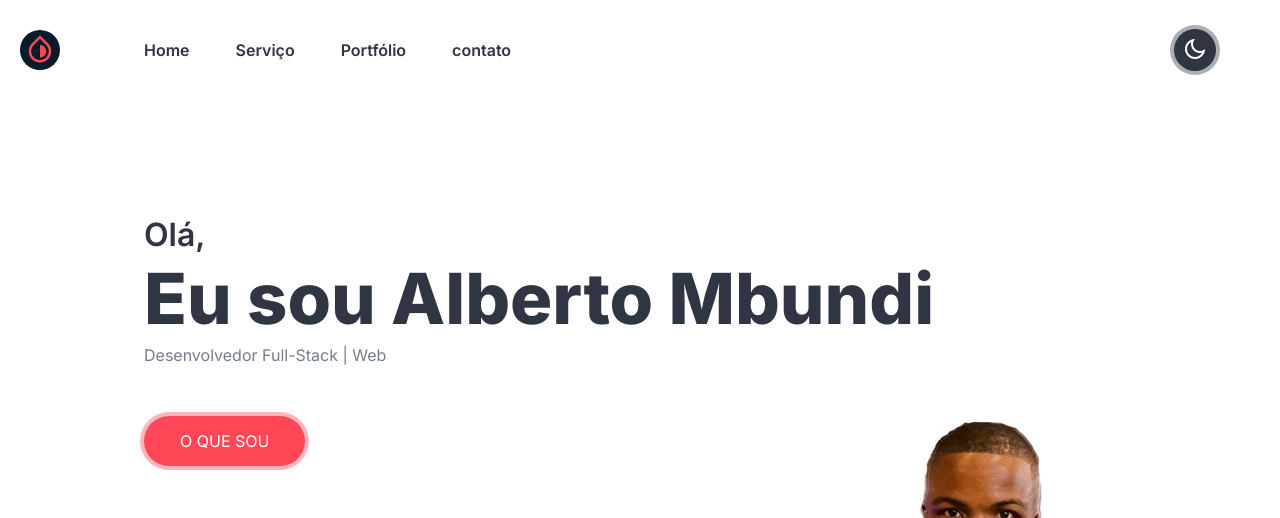
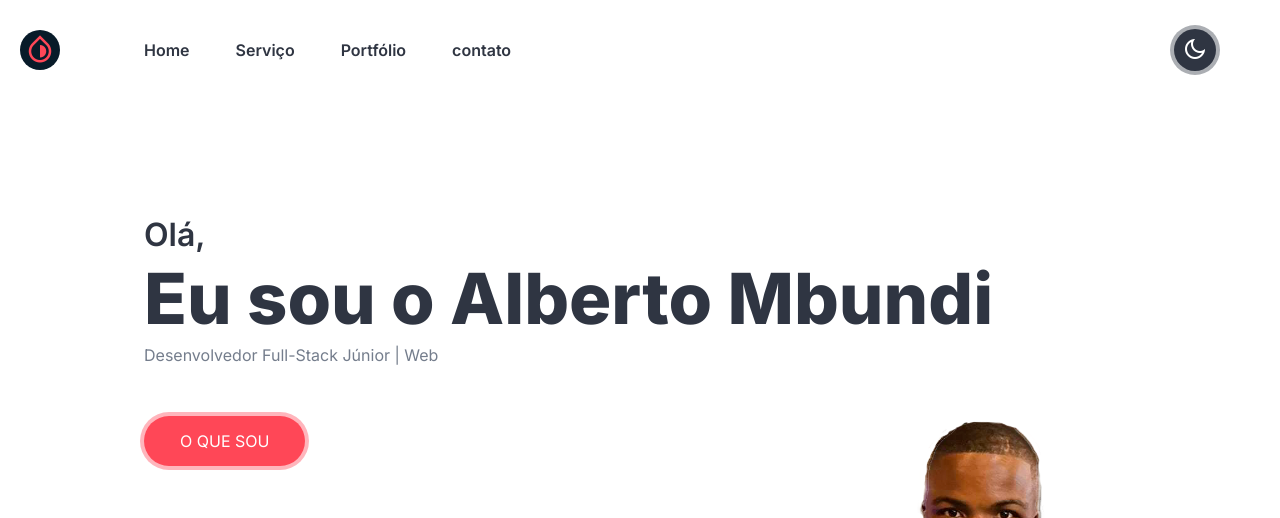
Before and after one commit to albertombundi/portfolio, a plain HTML site: page index.html in a window 1280 px wide. Shown: the top 518 px of the page. Drawn offline with nearby package versions, Linux system fonts and the light colour scheme.

Commit message:
Update introduction text and title in index.html

```diff
--- a/index.html
+++ b/index.html
@@ -73,8 +73,8 @@
                             </div>
                             <div class="text">
                                 <div class="text-top left animate">
-                                    <h1><span>Olá,</span><br><strong>Eu sou Alberto Mbundi</strong></h1>
-                                    <p>Desenvolvedor Full-Stack | Web </p>
+                                    <h1><span>Olá,</span><br><strong>Eu sou o Alberto Mbundi</strong></h1>
+                                    <p>Desenvolvedor Full-Stack Júnior | Web </p>
                                     <a href="#" class="button">O QUE SOU</a>
                                 </div>
                                 <div class="text-bottom">
```
